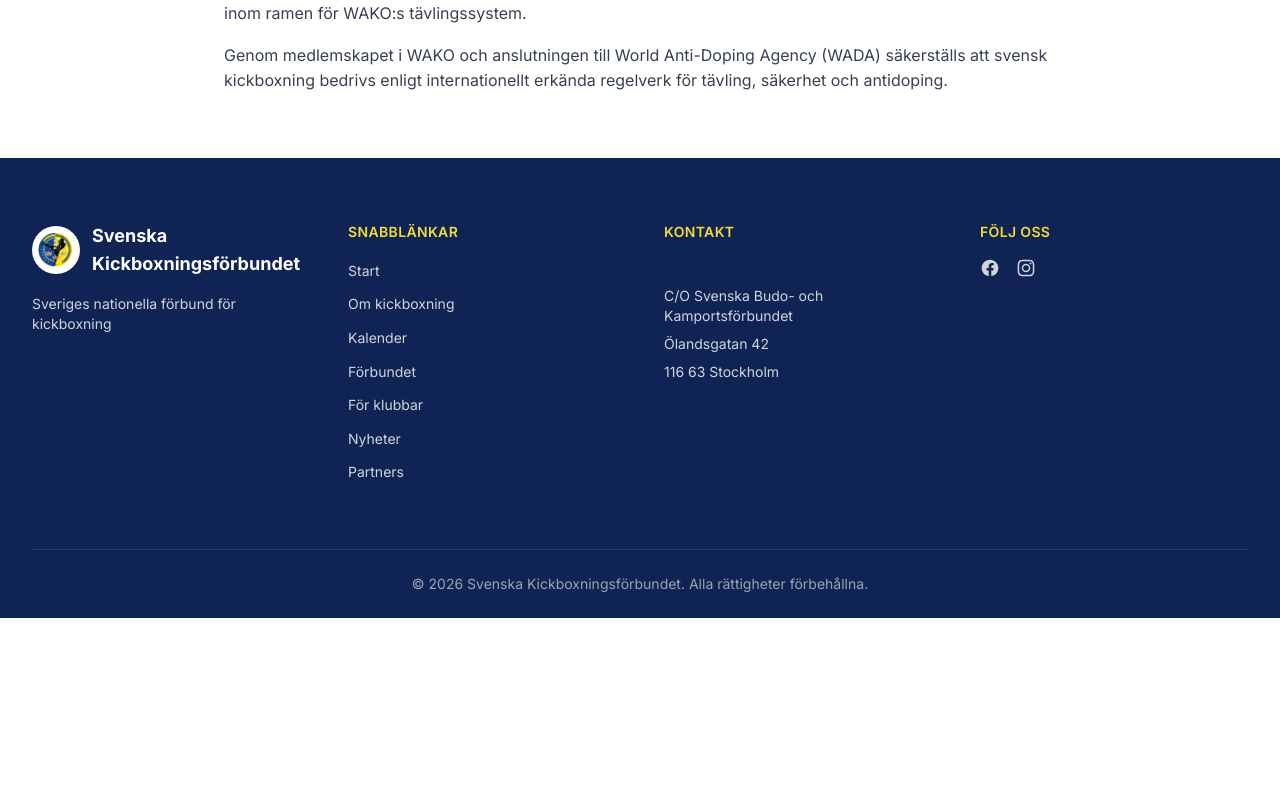
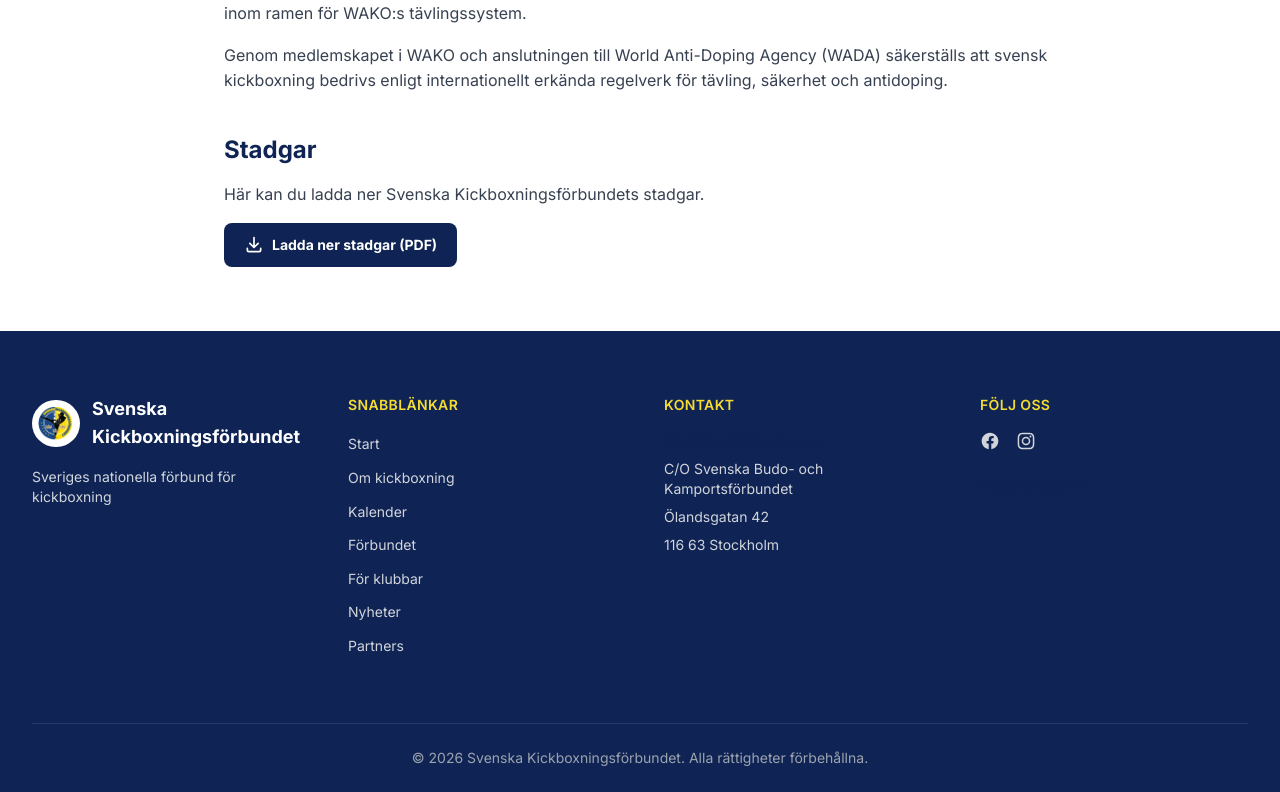
Before and after one commit to aknouche/skfweb, a Next.js app: page /om-forbundet in a window 1280 px wide. Shown: the part 1059-1851 px from the top of the page. Before the commit the page ends 1677 px from the top, so only its background shows below. Built offline with nearby package versions, Linux system fonts and the light colour scheme.

Commit message:
Add stadgar PDF download to Om förbundet
Co-Authored-By: Claude Sonnet 5.5 <noreply@anthropic.com>
Claude-Session: https://claude.ai/code/session_01XqcYUcfptTLWdw2idtmFV8

```diff
--- a/src/app/om-forbundet/page.tsx
+++ b/src/app/om-forbundet/page.tsx
@@ -96,6 +96,36 @@ export default function OmForbundetPage() {
             antidoping.
           </p>
         </section>
+
+        {/* Stadgar section */}
+        <section className="mt-10 space-y-4 text-gray-700">
+          <h2 className="text-2xl font-bold text-skf-blue">Stadgar</h2>
+          <p>
+            Här kan du ladda ner Svenska Kickboxningsförbundets stadgar.
+          </p>
+          <a
+            href="/documents/SKF_stadgar_250322.pdf"
+            target="_blank"
+            rel="noopener noreferrer"
+            className="inline-flex items-center gap-2 rounded-lg bg-skf-blue px-5 py-3 text-sm font-bold text-white no-underline transition-colors duration-200 hover:bg-skf-blue/90"
+          >
+            <svg
+              className="h-5 w-5"
+              fill="none"
+              stroke="currentColor"
+              viewBox="0 0 24 24"
+              aria-hidden="true"
+            >
+              <path
+                strokeLinecap="round"
+                strokeLinejoin="round"
+                strokeWidth={2}
+                d="M4 16v2a2 2 0 002 2h12a2 2 0 002-2v-2M7 10l5 5 5-5M12 15V3"
+              />
+            </svg>
+            Ladda ner stadgar (PDF)
+          </a>
+        </section>
       </div>
     </main>
   );
```
Also changed, not shown: 1 other file (tests, documents, lock files or other folders).
